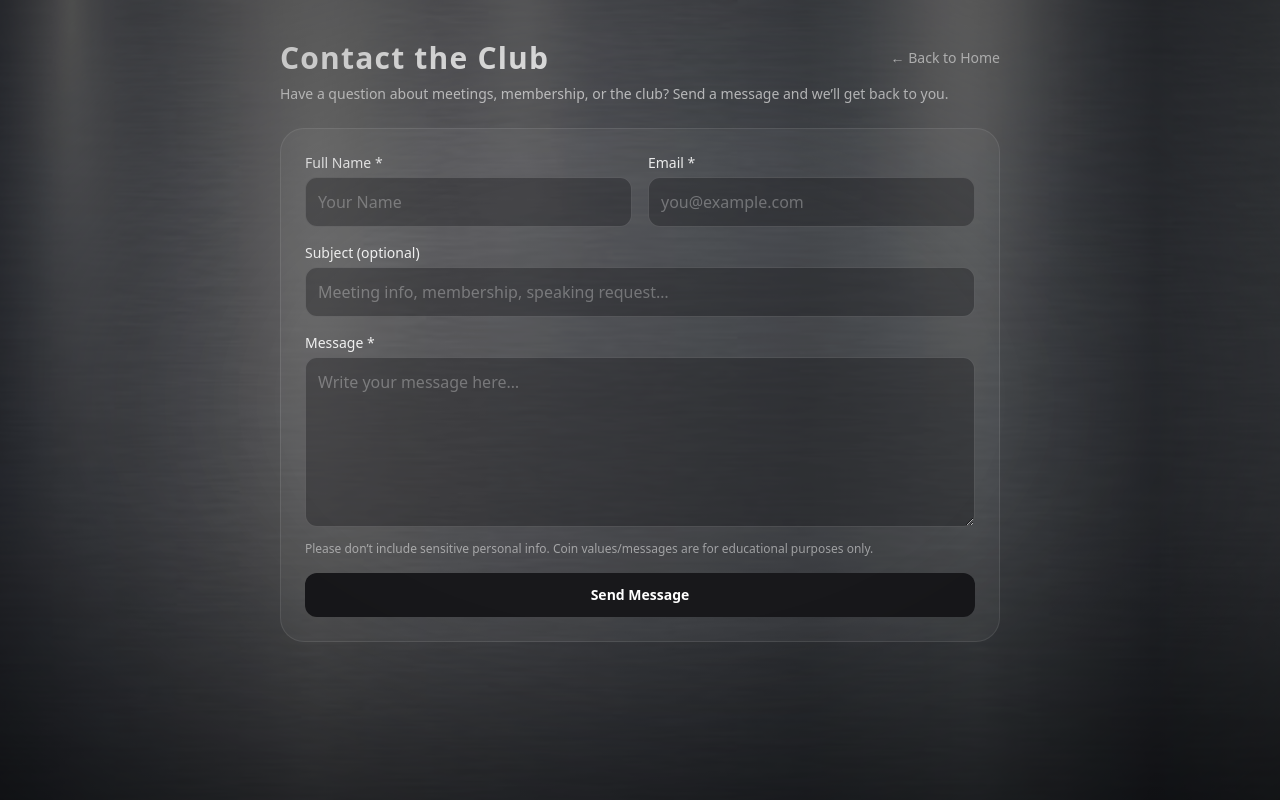
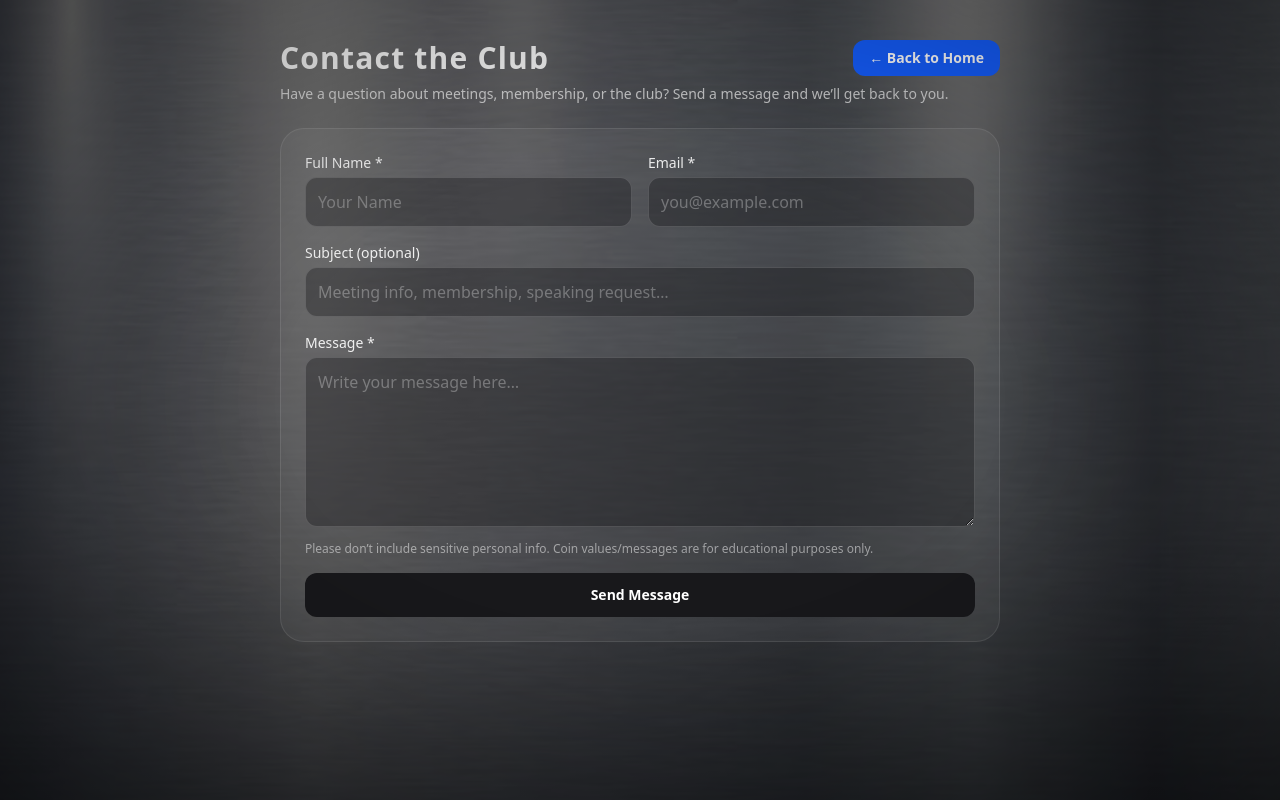
Before and after one commit to GaranBeauShotts/brevard-coin-club, a Next.js app: page /contactForm in a window 1280 px wide. Built offline with nearby package versions, Linux system fonts and the light colour scheme; no server answers.

Commit message:
back to home button/on contact form/

```diff
--- a/src/app/contactForm/page.tsx
+++ b/src/app/contactForm/page.tsx
@@ -48,9 +48,13 @@ export default function ContactPage() {
     <main className="mx-auto max-w-3xl px-6 py-10">
       <div className="flex items-center justify-between">
         <h1 className="text-3xl font-bold">Contact the Club</h1>
-        <Link href="/" className="text-sm text-white/70 hover:text-white">
+        <Link
+          href="/"
+          className="h-9 inline-flex items-center justify-center rounded-xl bg-blue-600 px-4 text-sm font-semibold text-white hover:bg-blue-700 transition"
+        >
           ← Back to Home
         </Link>
+
       </div>
 
       <p className="mt-2 max-w-2xl text-sm text-white/70">
--- a/src/app/join/page.tsx
+++ b/src/app/join/page.tsx
@@ -63,6 +63,11 @@ export default function JoinPage() {
           <li>• Early access to events and auctions</li>
         </ul>
       </div>
+       <div className="rounded-2xl border border-yellow-500/30 bg-yellow-500/10 p-6">
+                <div className="text-sm uppercase tracking-wide text-yellow-300">
+                    Membership
+                </div>
+    </div>
 
 
       <form onSubmit={handleSubmit} className="mt-6 space-y-4">
```
